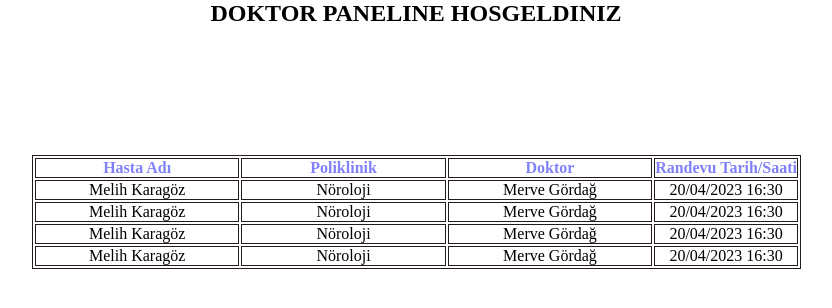
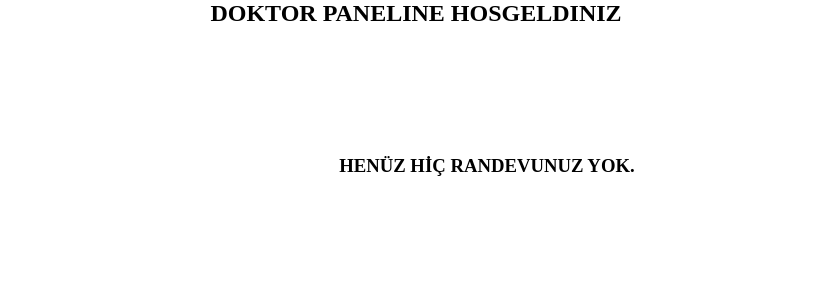
Before and after one commit to melihkaragoz/hospital_automation, a PHP site: page /doctor.php in a window 1280 px wide. Shown: the top 308 px of the page, without its empty margins (224-1056 px from the left). Run offline with PHP 8.4, Linux system fonts and the light colour scheme; the visitor is signed in with stand-in values (Sample User, id 1); data comes from the database, SQL or seed files in the repository.

Commit message:
doktor paneli eklendi, randevu iptal yapilacak

```diff
--- a/control.php
+++ b/control.php
@@ -80,6 +80,16 @@ function get_my_appointments($patient)
 	$_SESSION['appointments_arr'] = $query;
 }
 
+function get_my_appointments_as_doctor($doctor)
+{
+	global $con;
+	$count = mysqli_query($con, "SELECT COUNT(*) as c from appointments WHERE doctor_name='$doctor'");
+	$cnt = mysqli_fetch_array($count);
+	$_SESSION['dr_app_count'] = $cnt['c'];
+	$query = mysqli_query($con, "SELECT id,patient_name,branch,date from appointments WHERE doctor_name='$doctor'");
+	$_SESSION['dr_appointments_arr'] = $query;
+}
+
 function get_doctors()
 {
 	global $con;
--- a/css/style.css
+++ b/css/style.css
@@ -209,6 +209,10 @@ td {
 	cursor: pointer;
 }
 
+.dr_table{
+	margin: 10%;
+}
+
 /* DOKTOR EKLEME */
 
 .reg-branch {
--- a/doctor.php
+++ b/doctor.php
@@ -4,6 +4,7 @@ if (!isset($_SESSION))
 	session_start();
 if ($_SESSION['privilege'] != 'doctor')
 	header('Location:login.php');
+get_my_appointments_as_doctor($_SESSION['user']);
 ?>
 
 <!DOCTYPE html>
@@ -24,35 +25,29 @@ if ($_SESSION['privilege'] != 'doctor')
 	</center>
 	<div class="table-main">
 		<div class="table-content">
-			<table>
-				<tr>
-					<th>Hasta Adı</th>
-					<th>Poliklinik</th>
-					<th>Doktor</th>
-					<th>Randevu Tarih/Saati</th>
-				</tr>
-				<tr>
-					<td>Melih Karagöz</td>
-					<td>Nöroloji</td>
-					<td>Merve Gördağ</td>
-					<td>20/04/2023 16:30</td>
-				</tr>
-				<tr>
-					<td>Melih Karagöz</td>
-					<td>Nöroloji</td>
-					<td>Merve Gördağ</td>
-					<td>20/04/2023 16:30</td>
-				</tr>				<tr>
-					<td>Melih Karagöz</td>
-					<td>Nöroloji</td>
-					<td>Merve Gördağ</td>
-					<td>20/04/2023 16:30</td>
-				</tr>				<tr>
-					<td>Melih Karagöz</td>
-					<td>Nöroloji</td>
-					<td>Merve Gördağ</td>
-					<td>20/04/2023 16:30</td>
-				</tr>
+			<?php
+			if (isset($_SESSION['dr_app_count']) && $_SESSION['dr_app_count'] != 0) {
+				echo ("<table class='dr_table'>");
+				echo ("<tr>");
+				echo ("<th>Hasta Adı</th>");
+				echo ("<th>Poliklinik</th>");
+				echo ("<th>Randevu Tarih/Saati</th>");
+				echo ("</tr>");
+				while ($app = $_SESSION['dr_appointments_arr']->fetch_assoc()) {
+					$app_branch = $app["patient_name"];
+					$app_patient = $app["branch"];
+					$app_date = $app["date"];
+					$app_id = $app["id"];
+					echo ("<tr>");
+					echo ("<td>$app_branch</td>");
+					echo ("<td>$app_patient</td>");
+					echo ("<td>$app_date</td>");
+					echo ("</tr>");
+				}
+			} else {
+				echo ("<h3 class='no_app'>HENÜZ HİÇ RANDEVUNUZ YOK.</h3></i>");
+			}
+			?>
 			</table>
 		</div>
 	</div>
--- a/index.php
+++ b/index.php
@@ -78,6 +78,7 @@ if (isset($_GET)) {
 			echo ("<th>Poliklinik</th>");
 			echo ("<th>Doktor</th>");
 			echo ("<th>Randevu Tarih/Saati</th>");
+			echo ("<th class='no_border'></th>");
 			echo ("</tr>");
 			while ($app = $_SESSION['appointments_arr']->fetch_assoc()) {
 				$app_branch = $app["doctor_name"];
```
